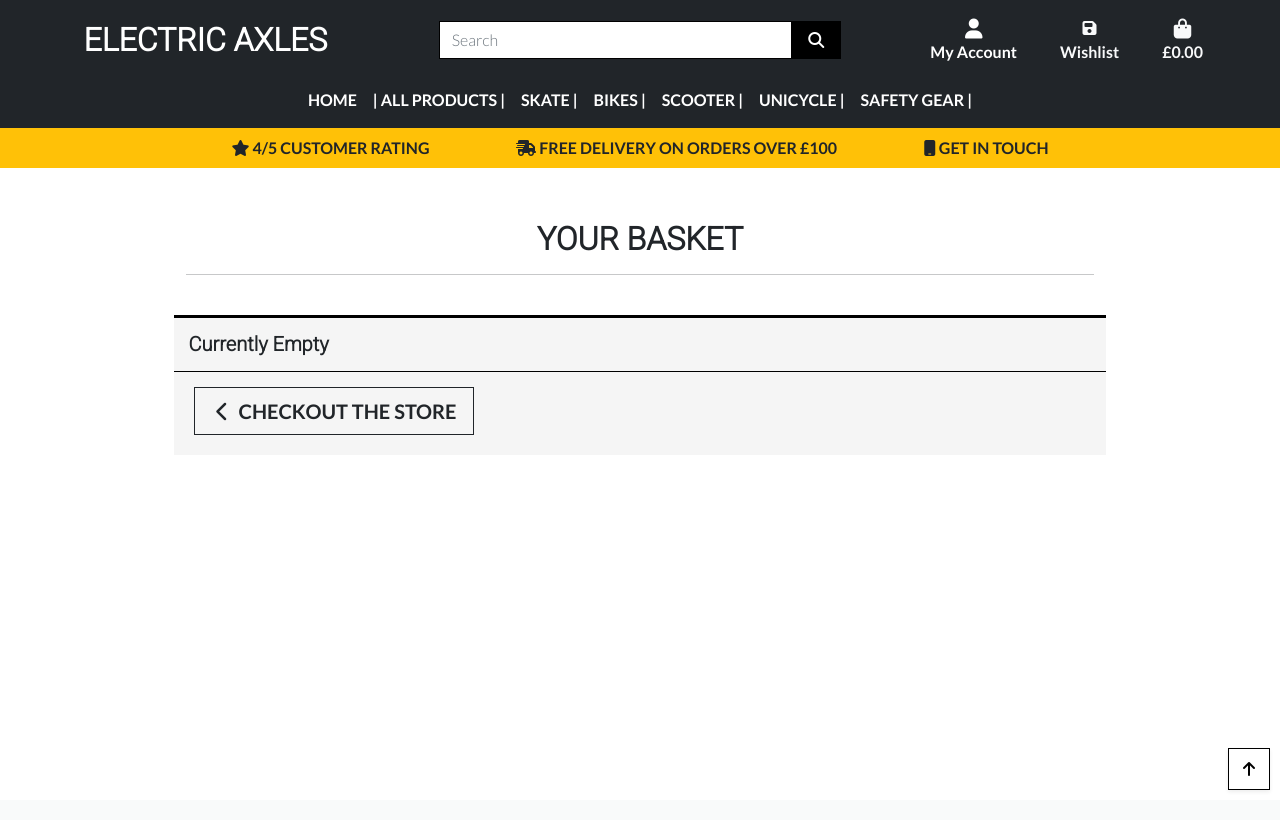
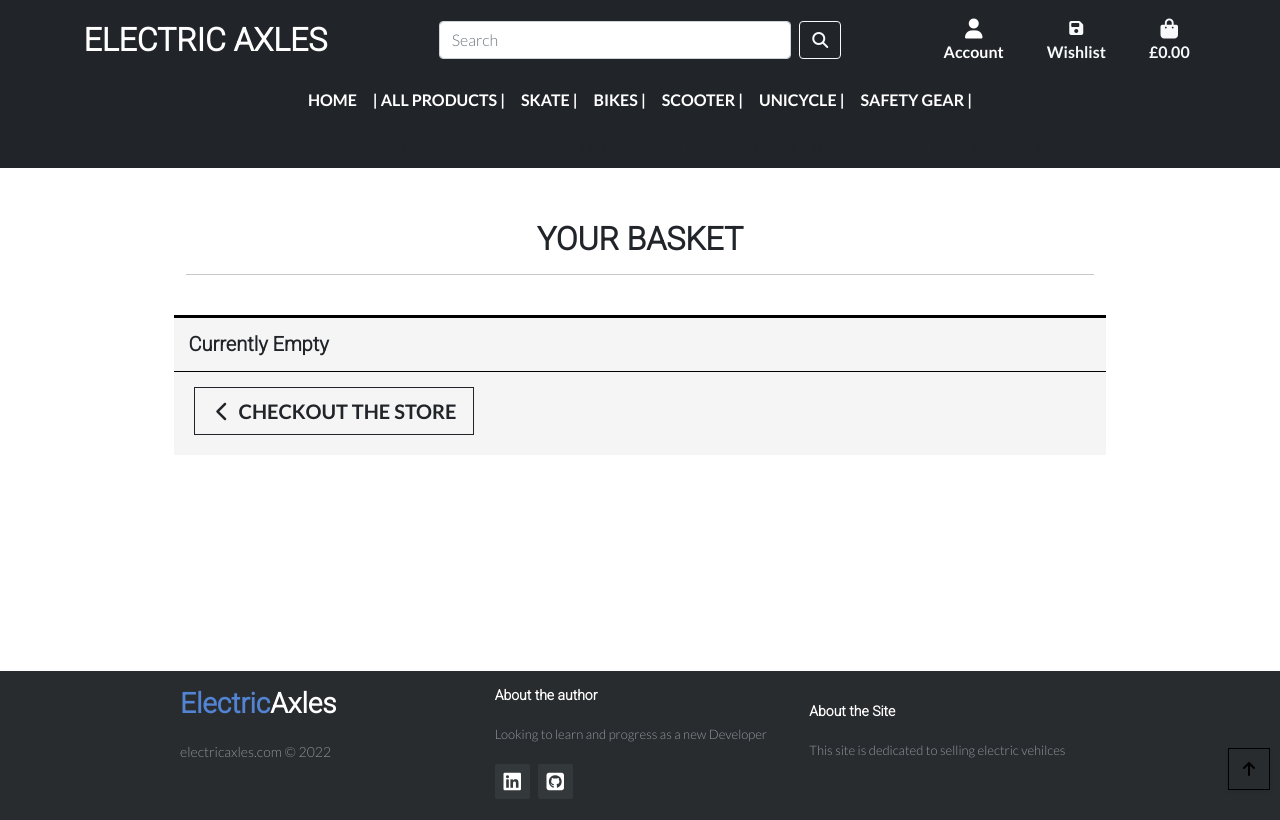
Before and after one commit to dhowai/portfolio-5-electric-axles, a Django app: page /basket/ in a window 1280 px wide. Before the commit the page ends 790 px from the top, so only its background shows below. Run offline with Django 3.2, Linux system fonts and the light colour scheme; parts of the project's set-up code (start-up, migrations or seed data) failed here and were passed over; some libraries are stand-ins or nearby versions.

Commit message:
Update navigation bar formating

```diff
--- a/templates/base.html
+++ b/templates/base.html
@@ -36,7 +36,7 @@
         <title>{% block extra_title %}{% endblock %} Electric Axles</title>
     </head>
 
-    <body>
+    <body class="d-flex flex-column h-100">
         <header class="container-fluid navbar-dark bg-dark fixed-top">
             <div id="topnav" class="row bg-dark pt-lg-2 d-none d-lg-flex">
                 <div class="col-12 col-lg-4 my-auto py-1 py-lg-0 text-center text-lg-left">
@@ -45,17 +45,9 @@
                     </a>
                 </div>
                 <div class="col-12 col-lg-4 my-auto py-1 py-lg-0">
-                    <form class="form" method="GET" action="{% url 'products' %}">
-                        <div class="input-group w-100">
-                            <input class="form-control border border-black rounded-0" type="text" name="q" placeholder="Search">
-                            <div class="input-group-append">
-                                <button class="form-control btn btn-black border border-black rounded-0" type="submit">
-                                    <span class="icon">
-                                        <i class="fas fa-search"></i>
-                                    </span>
-                                </button>
-                            </div>
-                        </div>
+                    <form class="d-flex" method="GET" action="{% url 'products' %}">
+                        <input class="form-control me-2" type="text" name="q" placeholder="Search" aria-label="Search">
+                        <button class="btn btn-outline-light" type="submit"><i class="fa-solid fa-magnifying-glass"></i></button>
                     </form>
                 </div>
                 <div class="col-12 col-lg-4 my-auto py-1 py-lg-0">
@@ -64,7 +56,7 @@
                             <a class="nav-link" href="#" data-toggle="dropdown" aria-haspopup="true" aria-expanded="false">
                                 <div class="text-center text-white">
                                     <div><i class="fas fa-user fa-lg"></i></div>
-                                    <p class="my-0">My Account</p>
+                                    <p class="my-0">Account</p>
                                 </div>
                             </a>
                             <div class="dropdown-menu dropdown-menu-dark border-0">
@@ -114,7 +106,7 @@
                     {% include 'includes/main-nav.html' %}
                 </nav>
             </div>
-            <div class="jumbotron row bg-warning jumbotron-fluid px-3">
+            <div class="jumbotron row px-3">
                 <div class="container text-center">
                     <div class="d-flex justify-content-evenly">
                         <div class="p-2 logo-font"><i class="fa-solid fa-star"></i> 4/5 Customer Rating</div>
@@ -150,6 +142,30 @@
         {% block content %}
         {% endblock %}
 
+        <!-- Footer-->
+        <footer class="footer mt-auto py-3">
+            <div class="container">
+                <div class="row">
+                    <div class="col-sm-6 col-md-4 footer-navigation">
+                        <h3><a href="{% url 'home' %}"><span>Electric</span>Axles</a></h3>
+                        <p class="company-name">electricaxles.com © 2022</p>
+                    </div>
+                    <div class="col-sm-6 col-md-4 footer-about">
+                        <h4>About the author</h4>
+                        <p>Looking to learn and progress as a new Developer</p>
+                        <div class="social-links social-icons">
+                            <a href="https://www.linkedin.com/in/daryl-howai-934444211/" target="_blank"><i class="fab fa-linkedin"></i></a>
+                            <a href="https://github.com/dhowai" target="_blank"><i class="fab fa-github-square"></i></a>
+                        </div>
+                    </div>
+                    <div class="col-sm-6 col-md-4 py-3 footer-about">
+                        <h4>About the Site</h4>
+                        <p>This site is dedicated to selling electric vehilces</p>
+                    </div>
+                </div>
+            </div>
+        </footer>
+
         {% block postloadjs %}
             <script>
                 $('.toast').toast('show');
--- a/templates/includes/main-nav.html
+++ b/templates/includes/main-nav.html
@@ -74,4 +74,8 @@
         </li>
 
     </ul>
+    <form class="d-flex d-block d-lg-none" method="GET" action="{% url 'products' %}">
+        <input class="form-control me-2" type="text" name="q" placeholder="Search" aria-label="Search">
+        <button class="btn btn-outline-light" type="submit"><i class="fa-solid fa-magnifying-glass"></i></button>
+    </form>
 </div>
--- a/templates/includes/mobile-top-header.html
+++ b/templates/includes/mobile-top-header.html
@@ -1,31 +1,9 @@
 <ul class="list-group-horizontal">
-<li>
-    <a class="nav-link text-white d-block d-lg-none" href="#" id="mobile-search" data-toggle="dropdown" aria-haspopup="true" aria-expanded="false">
-        <div class="text-center">
-            <div><i class="fas fa-search fa-lg"></i></div>
-            <p class="my-0">Search</p>
-        </div>
-    </a>
-    <div class="dropdown-menu border-0 w-100 p-3 rounded-0 my-0" aria-labelledby="mobile-search">
-        <form class="form" method="GET" action="{% url 'products' %}">
-            <div class="input-group w-100">
-                <input class="form-control border border-black rounded-0" type="text" name="q" placeholder="Search our site">
-                <div class="input-group-append">
-                    <button class="form-control form-control btn btn-black border border-black rounded-0" type="submit">
-                        <span class="icon">
-                            <i class="fas fa-search"></i>
-                        </span>
-                    </button>
-                </div>
-            </div>
-        </form>
-    </div>
-</li>
     <li class="dropdown">
         <a class="nav-link text-white d-block d-lg-none" href="#" id="user-options" data-toggle="dropdown" aria-haspopup="true" aria-expanded="false">
             <div class="text-center">
                 <div><i class="fas fa-user fa-lg"></i></div>
-            <p class="my-0">My Account</p>
+                <p class="my-0">Account</p>
             </div>
         </a>
         <div class="dropdown-menu dropdown-menu-dark border-0" aria-labelledby="user-options">
```
Lines whose indentation alone changed are shown as unchanged.
